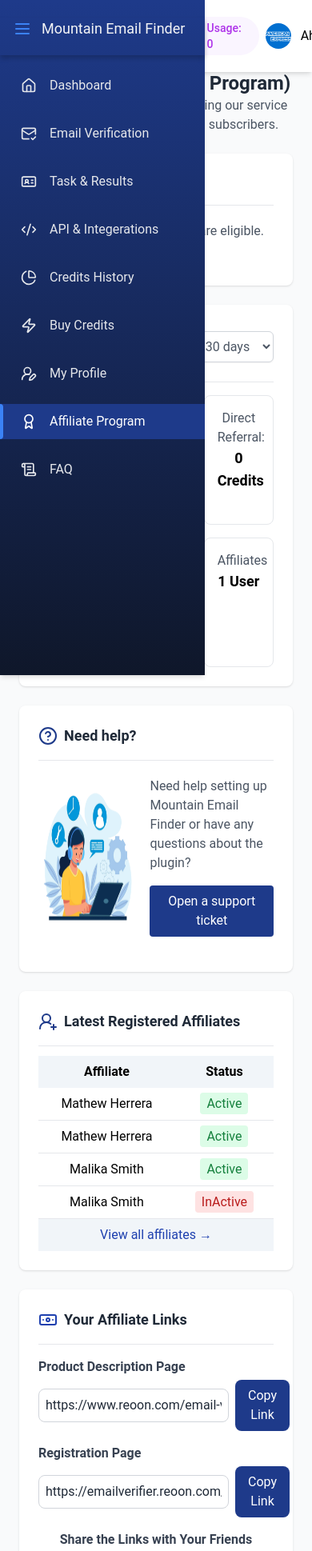
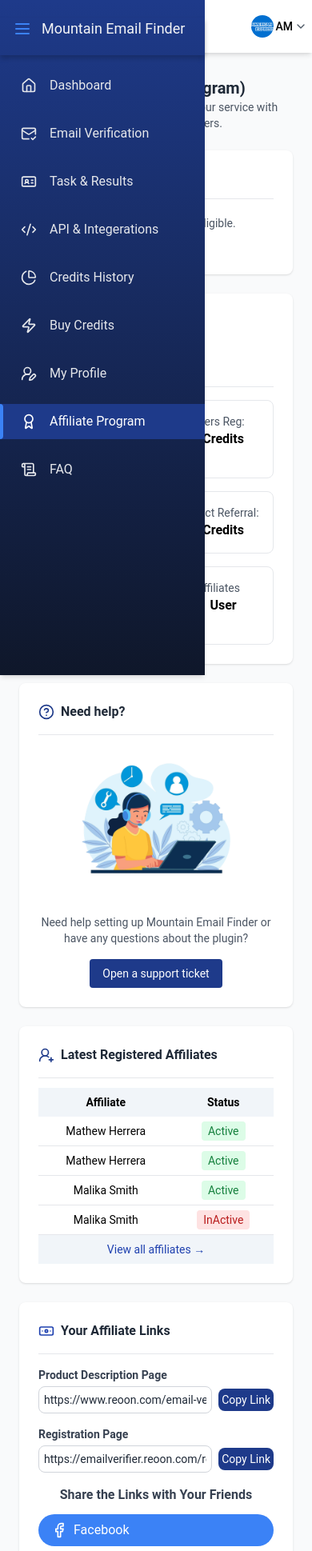
Before and after one commit to ahtisham02/mountain_email_verifier, a React (Create React App) app: page /affiliate in a window 390 px wide. Shown: the top 1939 px of the page at 80% size. Built offline with nearby package versions, Linux system fonts and the light colour scheme.

Commit message:
apis int

```diff
--- a/src/index.css
+++ b/src/index.css
@@ -28,7 +28,7 @@
 }
 
 .scrollbar-hide::-webkit-scrollbar-thumb {
-  background-color: rgb(1,111,208);
+  background-color: rgb(99,102,241);
   border-radius: 4px;
 }
 
--- a/src/ui-components/Dashboard/Affiliate/Affiliate.jsx
+++ b/src/ui-components/Dashboard/Affiliate/Affiliate.jsx
@@ -17,10 +17,10 @@
     <div className="bg-gray-50 p-6">
       <div className="flex justify-between items-center mb-6">
         <div>
-          <h2 className="text-2xl font-bold text-gray-800">
+          <h2 className="md:text-2xl text-xl pt-2 sm:pt-0 font-bold text-gray-800">
             Earn Credits (Affiliate Program)
           </h2>
-          <p className="text-gray-600">
+          <p className="text-gray-600 text-sm md:text-base">
             Start earning free credits by sharing our service with your friends,
             colleagues and subscribers.
           </p>
@@ -28,79 +28,92 @@
       </div>
       <div className="mb-6 bg-white rounded-lg shadow p-6">
         <div className="flex items-center pb-3 mb-5 border-b border-gray-200">
-          <Bell className="text-btnBackgroundhover mr-2" />
-          <h3 className="text-lg font-bold text-gray-800">Notifications</h3>
+          <Bell className="text-btnBackgroundhover mr-2 w-5 h-5 sm:w-6 sm:h-6" />
+          <h3 className="sm:text-lg text-base font-bold text-gray-800">
+            Notifications
+          </h3>
         </div>
-        <p className="text-gray-600">
+        <p className="text-gray-600 text-sm sm:text-base">
           You have <span className="font-bold">29 affiliate(s)</span> that are
           eligible.
         </p>
         <a
           href="/"
-          className="text-btnBackgroundhover hover:underline mt-2 inline-block"
+          className="text-btnBackgroundhover hover:underline mt-2 inline-block text-sm sm:text-base"
         >
           Preview affiliate payments
         </a>
       </div>
       <div className="grid grid-cols-1 md:grid-cols-2 gap-6">
         <div className="bg-white rounded-lg shadow p-6">
-          <div className="flex justify-between items-center border-b border-gray-200 pb-4 mb-4">
-            <div className="flex items-center border-gray-200">
-              <Shapes className="text-btnBackgroundhover mr-2" />
-              <h3 className="text-lg font-bold text-gray-800">
+          <div className="sm:flex sm:justify-between sm:items-center border-b border-gray-200 pb-4 mb-4">
+            <div className="flex items-center mb-4 sm:mb-0">
+              <Shapes className="text-btnBackgroundhover mr-2 w-5 h-5 sm:w-6 sm:h-6" />
+              <h3 className="sm:text-lg text-base font-bold text-gray-800">
                 Your Earning Statistics
               </h3>
             </div>
-            <select className="text-gray-600 px-3 py-2 rounded-md border border-gray-300 bg-white shadow-sm hover:border-gray-400 focus:ring-2 focus:ring-[#A855F7] focus:outline-none">
+            <select className="text-gray-600 px-3 py-2 text-sm sm:text-base rounded-md border border-gray-300 bg-white shadow-sm hover:border-gray-400 focus:ring-2 focus:ring-[#A855F7] focus:outline-none">
               <option>Last 30 days</option>
               <option>Last 7 days</option>
               <option>All time</option>
             </select>
           </div>
-          <div className="grid grid-cols-3 gap-4">
+
+          <div className="grid grid-cols-2 sm:grid-cols-3 md:grid-cols-2 lg:grid-cols-3 gap-4">
             <div className="border border-gray-200 rounded-lg p-4 text-center">
-              <p className="text-gray-600">Total Referred Users: </p>
-              <p className="text-lg font-bold">0 Users</p>
+              <p className="text-gray-600 text-sm sm:text-base">
+                Total Referred Users:{" "}
+              </p>
+              <p className="sm:text-lg text-base font-bold">0 Users</p>
             </div>
             <div className="border border-gray-200 rounded-lg p-4 text-center">
-              <p className="text-gray-600">Users Reg: </p>
-              <p className="text-lg font-bold">0 Credits</p>
+              <p className="text-gray-600 text-sm sm:text-base">Users Reg: </p>
+              <p className="sm:text-lg text-base font-bold">0 Credits</p>
             </div>
             <div className="border border-gray-200 rounded-lg p-4 text-center">
-              <p className="text-gray-600">Direct Referral: </p>
-              <p className="text-lg font-bold">0 Credits</p>
+              <p className="text-gray-600 text-sm sm:text-base">
+                Direct Referral:{" "}
+              </p>
+              <p className="sm:text-lg text-base font-bold">0 Credits</p>
             </div>
             <div className="border border-gray-200 rounded-lg p-4 text-center">
-              <p className="text-gray-600">Indirect Referral: </p>
-              <p className="text-lg font-bold">0 Credits</p>
+              <p className="text-gray-600 text-sm sm:text-base">
+                Indirect Referral:{" "}
+              </p>
+              <p className="sm:text-lg text-base font-bold">0 Credits</p>
             </div>
             <div className="border border-gray-200 rounded-lg p-4 text-center">
-              <p className="text-gray-600">Total Earned Credits: </p>
-              <p className="text-lg font-bold">0 Credits</p>
+              <p className="text-gray-600 text-sm sm:text-base">
+                Total Earned Credits:{" "}
+              </p>
+              <p className="sm:text-lg text-base font-bold">0 Credits</p>
             </div>
             <div className="border border-gray-200 rounded-lg p-4 text-center">
-              <p className="text-gray-600">Affiliates</p>
-              <p className="text-lg font-bold">1 User</p>
+              <p className="text-gray-600 text-sm sm:text-base">Affiliates</p>
+              <p className="sm:text-lg text-base font-bold">1 User</p>
             </div>
           </div>
         </div>
         <div className="bg-white rounded-lg shadow p-6">
           <div className="flex items-center pb-4 border-b border-gray-200">
-            <HelpCircle className="text-btnBackground mr-2" />
-            <h3 className="text-lg font-bold text-gray-800">Need help?</h3>
+            <HelpCircle className="text-btnBackground mr-2 w-5 h-5 sm:w-6 sm:h-6" />
+            <h3 className="sm:text-lg text-base font-bold text-gray-800">
+              Need help?
+            </h3>
           </div>
-          <div className="flex items-center">
+          <div className="flex flex-col sm:flex-row items-center">
             <img
               src={img}
               alt="Help"
-              className="w-[42%] xl:w-[35%] 2xl:w-[32%] h-60 rounded mr-4"
+              className="sm:w-[50%] xl:w-[35%] 2xl:w-[32%] min-[450px]:h-60 h-52 rounded mb-4 sm:mb-0 sm:mr-4"
             />
-            <div>
-              <p className="text-gray-600 mb-4">
+            <div className="text-center sm:text-left">
+              <p className="text-gray-600 mb-4 text-sm sm:text-base">
                 Need help setting up Mountain Email Finder or have any questions
                 about the plugin?
               </p>
-              <button className="bg-btnBackground hover:bg-purple-700 text-white px-4 py-2 rounded">
+              <button className="bg-btnBackground hover:bg-purple-700 text-white text-sm sm:text-base px-4 py-2 rounded">
                 Open a support ticket
               </button>
             </div>
@@ -108,12 +121,12 @@
         </div>
         <div className="bg-white rounded-lg shadow p-6">
           <div className="flex items-center border-b pb-4 border-gray-200 mb-3">
-            <UserRoundPlus className="text-btnBackground mr-2" />
-            <h3 className="text-lg font-bold text-gray-800">
+            <UserRoundPlus className="text-btnBackground mr-2 w-5 h-5 sm:w-6 sm:h-6" />
+            <h3 className="sm:text-lg text-base font-bold text-gray-800">
               Latest Registered Affiliates
             </h3>
           </div>
-          <table className="w-full border-collapse">
+          <table className="w-full border-collapse text-sm sm:text-base">
             <thead className="bg-slate-100">
               <tr>
                 <th className="py-2 px-4 text-center">Affiliate</th>
@@ -170,36 +183,36 @@
         </div>
         <div className="bg-white rounded-lg shadow p-6">
           <div className="flex items-center border-b mb-4 pb-4 border-gray-200">
-            <Banknote className="text-btnBackgroundhover mr-2" />
-            <h3 className="text-lg font-bold text-gray-800">
+            <Banknote className="text-btnBackgroundhover mr-2 w-5 h-5 sm:w-6 sm:h-6" />
+            <h3 className="sm:text-lg text-base font-bold text-gray-800">
               Your Affiliate Links
             </h3>
           </div>
           <div className="mb-4">
-            <label className="block mb-1 font-semibold text-gray-700">
+            <label className="block mb-1 text-sm sm:text-base font-semibold text-gray-700">
               Product Description Page
             </label>
             <div className="flex items-center mb-4">
               <input
-                className="flex-1 border border-gray-300 rounded-lg p-2 text-gray-800"
+                className="flex-1 border border-gray-300 rounded-lg sm:p-2 p-1.5 text-sm sm:text-base text-gray-800"
                 value="https://www.reoon.com/email-verifier/?inv=g2mgsihm"
                 readOnly
               />
-              <button className="ml-2 bg-btnBackground hover:bg-btnBackgroundhover text-white rounded-lg px-4 py-2">
+              <button className="ml-2 bg-btnBackground hover:bg-btnBackgroundhover text-white rounded-lg whitespace-nowrap p-1 text-sm sm:text-base sm:px-4 sm:py-2">
                 Copy Link
               </button>
             </div>
 
-            <label className="block mb-1 font-semibold text-gray-700">
+            <label className="block mb-1 text-sm sm:text-base font-semibold text-gray-700">
               Registration Page
             </label>
             <div className="flex items-center mb-4">
               <input
-                className="flex-1 border border-gray-300 rounded-lg p-2 text-gray-800"
+                className="flex-1 border border-gray-300 rounded-lg sm:p-2 p-1.5 text-sm sm:text-base text-gray-800"
                 value="https://emailverifier.reoon.com/register/?inv=g2mgsihm"
                 readOnly
               />
-              <button className="ml-2 bg-btnBackground hover:bg-btnBackgroundhover text-white rounded-lg px-4 py-2">
+              <button className="ml-2 bg-btnBackground hover:bg-btnBackgroundhover whitespace-nowrap text-white rounded-lg p-1 text-sm sm:text-base sm:px-4 sm:py-2">
                 Copy Link
               </button>
             </div>
--- a/src/ui-components/Dashboard/Common/Navbar/Navbar.jsx
+++ b/src/ui-components/Dashboard/Common/Navbar/Navbar.jsx
@@ -44,24 +44,24 @@
 
   return (
     <div
-      className={`fixed top-0 right-0 flex items-center justify-between px-8 py-4 shadow-md bg-white ${
+      className={`fixed top-0 right-0 flex items-center justify-between min-[400px]:px-8 px-1.5 py-4 shadow-md bg-white ${
         isOpen ? "lg:left-64 left-0" : "left-0 lg:left-16"
       }`}
     >
       <div className="flex items-center space-x-4">
         <Menu
           onClick={onToggleSidebar}
-          className="text-purple-500 cursor-pointer w-8 h-8 lg:hidden"
+          className="text-purple-500 cursor-pointer w-7 h-7 sm:w-8 sm:h-8 lg:hidden"
         />
 
-        <div className="flex items-center px-2 py-[5px] w-full !ml-12 lg:!ml-0">
-          <div className="flex items-center text-sm bg-[#EFF6FF] rounded-full px-4 py-1 mr-2">
-            <ZapIcon size={16} className="text-[#7E69E1] mr-1" />
-            <span className="text-[#7E69E1] font-medium">Credits: 0</span>
+        <div className="flex items-center sm:px-2 px-1 py-[5px] w-full min-[450px]:!ml-2 !ml-0.5 sm:!ml-12 lg:!ml-0">
+          <div className="flex items-center text-sm bg-[#EFF6FF] rounded-full sm:px-4 px-2 sm:py-1 py-0.5 mr-2">
+            <ZapIcon className="text-[#7E69E1] sm:w-4 sm:h-4 w-3 h-3 mr-1" />
+            <span className="text-[#7E69E1] font-medium text-sm">Credits: 0</span>
           </div>
-          <div className="flex items-center text-sm bg-[#FAF5FF] rounded-full px-4 py-1">
-            <Clock size={16} className="text-[#AE33EA] mr-1" />
-            <span className="text-[#AE33EA] font-medium">Usage: 0</span>
+          <div className="flex items-center text-sm bg-[#FAF5FF] rounded-full sm:px-4 px-2 sm:py-1 py-0.5">
+            <Clock className="text-[#AE33EA] sm:w-4 sm:h-4 w-3 h-3 mr-1" />
+            <span className="text-[#AE33EA] font-medium text-sm">Usage: 0</span>
           </div>
         </div>
       </div>
@@ -69,11 +69,15 @@
         <img
           src={img}
           alt="Profile"
-          className="w-8 h-8 rounded-full"
+          className="sm:w-8 sm:h-8 w-7 h-7 rounded-full"
         />
-        <span className="ml-3 flex items-center">
+        <span className="sm:ml-3 min-[450px]:flex hidden ml-2 sm:text-base text-sm font-medium items-center">
           AhtishamM
           <ChevronDown className="ml-2 w-4 h-4 text-gray-600" />
+        </span>
+        <span className="sm:ml-3 min-[450px]:ml-2 ml-0.5 sm:text-base text-sm font-medium min-[450px]:hidden flex items-center">
+          AM
+          <ChevronDown className="sm:ml-2 ml-0.5 w-4 h-4 text-gray-600" />
         </span>
         {dropdownOpen && (
           <div
--- a/src/ui-components/Dashboard/Common/Sidebar/sidebar.jsx
+++ b/src/ui-components/Dashboard/Common/Sidebar/sidebar.jsx
@@ -70,7 +70,7 @@
           </h1>
         </div>
 
-        <ul className="mt-4 space-y-4 overflow-y-auto max-h-[calc(100vh-80px)] scrollbar-hide pb-5">
+        <ul className="mt-4 space-y-4 overflow-y-auto max-h-[calc(100vh-80px)] scrollbar-hide pb-10 sm:pb-7">
           {menuItems.map(({ icon: Icon, label, path }, index) => (
             <li
               key={index}
```
Also changed, not shown: src/ui-components/Dashboard/Faqs/Faqs.jsx (+17 -17 lines).
